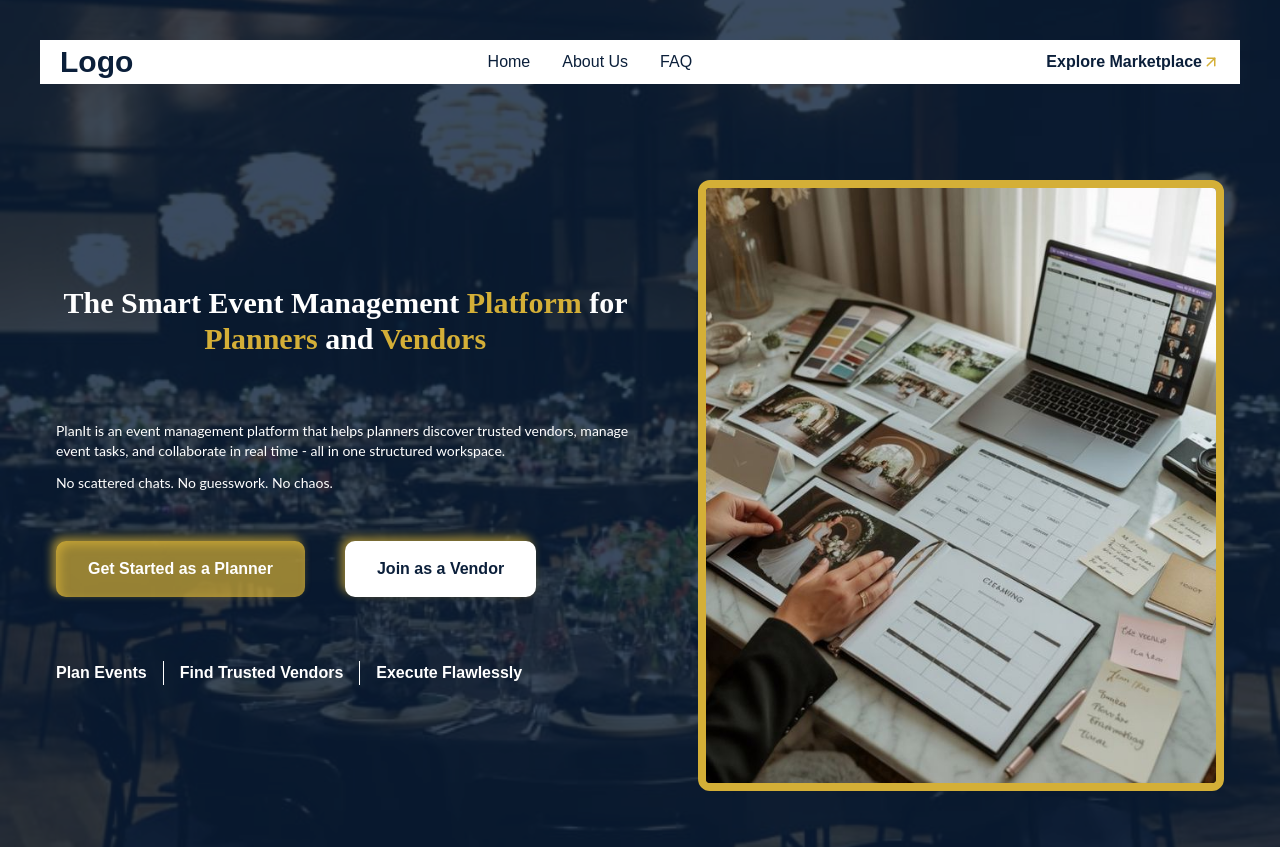
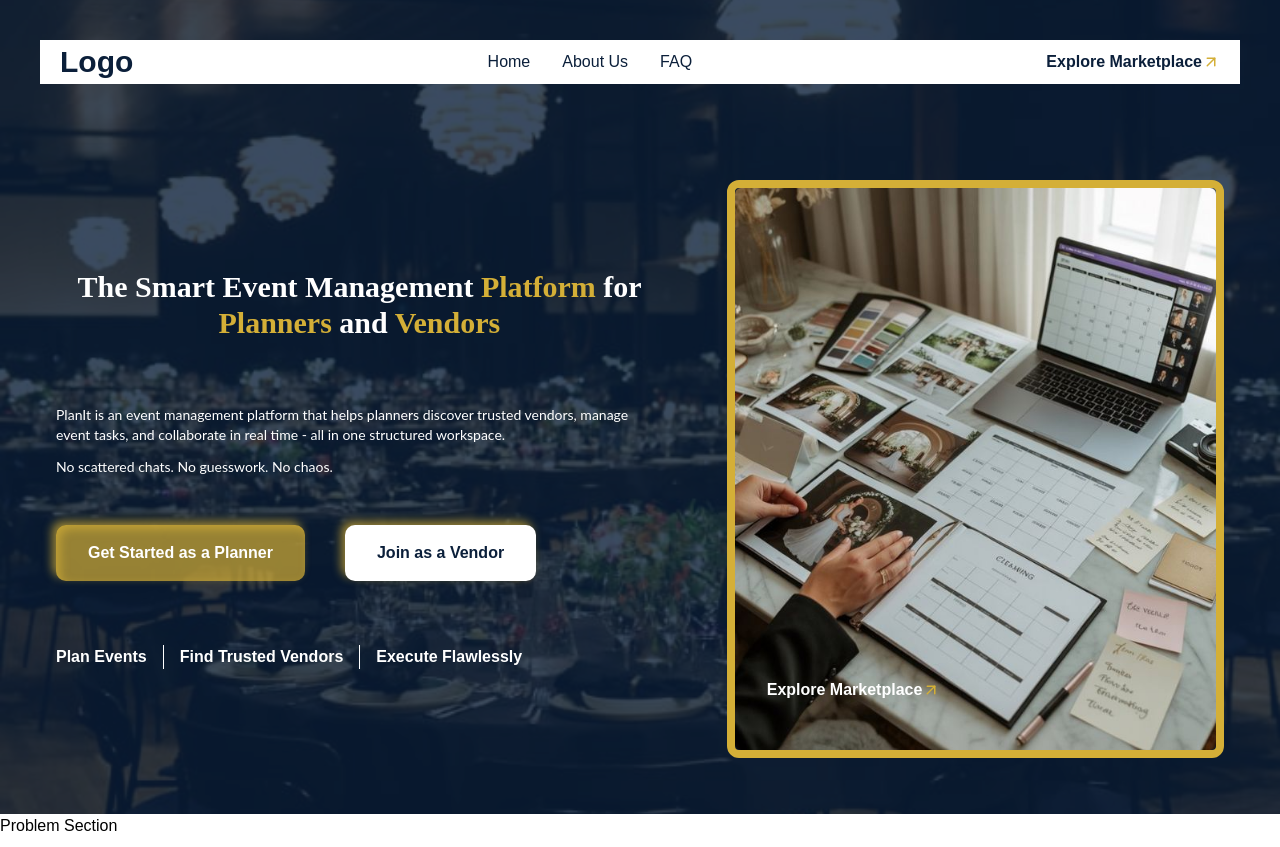
Before and after one commit to Planit-co/planit-web, a React (Vite) app in the folder planit/: page / in a window 1280 px wide. Built offline with nearby package versions, Linux system fonts and the light colour scheme.

Commit message:
created the problem section jsx file

```diff
--- /dev/null
+++ b/planit/src/Pages/Landing-page/HeroSection.jsx
@@ -0,0 +1,83 @@
+import { LuArrowUpRight } from "react-icons/lu";
+import HeroImage from "../../assets/images/hero-image.jpg";
+
+const HeroSection = () => {
+  return (
+    <div className="hero-section relative p-2 md:p-5 lg:p-10">
+      {/* Background Image */}
+      <img
+        src="/images/bg-image.jpg"
+        alt="background image"
+        className="absolute inset-0 w-full h-full object-cover "
+      />
+
+      {/* Image overlay */}
+      <div className="image-overlay absolute inset-0"></div>
+
+      {/* Content */}
+      <div className="relative z-10 flex flex-col md:gap-10 xl:gap-20">
+        <header className="header px-2 md:px-5 py-1 flex justify-between items-center bg-white montserrat-font">
+          <h2 className="font-bold text-2xl md:text-3xl cursor-pointer">
+            Logo
+          </h2>
+          <nav>
+            <ul className="flex gap-2 md:gap-4 lg:gap-8 font-medium">
+              <li>
+                <a href="#">Home</a>
+              </li>
+              <li>
+                <a href="#">About Us</a>
+              </li>
+              <li>
+                <a href="#">FAQ</a>
+              </li>
+            </ul>
+          </nav>
+          <div className="flex items-center cursor-pointer">
+            <p className="font-semibold">Explore Marketplace</p>
+            <LuArrowUpRight className="arrow text-lg" />
+          </div>
+        </header>
+
+        <div className="main text-white p-2 md:p-4 flex gap-12 xl:gap-16 items-center">
+          <div className="main-content w-11/20">
+            <h2 className="font-bold text-2xl md:text-3xl text-center 2xl:text-left playfair-display-font mb-16">
+              The Smart Event Management <span>Platform</span> for{" "}
+              <span>Planners</span> and <span>Vendors</span>
+            </h2>
+            <div className="lato-regular text-sm flex flex-col gap-3 mb-12">
+              <p>
+                PlanIt is an event management platform that helps planners
+                discover trusted vendors, manage event tasks, and collaborate in
+                real time - all in one structured workspace.
+              </p>
+              <p>No scattered chats. No guesswork. No chaos.</p>
+            </div>
+            <div className="montserrat-font font-semibold flex flex-col md:flex-row gap-10 mb-16">
+              <button className="btn btn-planner py-4 px-8 rounded-md">
+                Get Started as a Planner
+              </button>
+              <button className="btn btn-vendor py-4 px-8 rounded-md ">
+                Join as a Vendor
+              </button>
+            </div>
+            <div className="roadmap montserrat-font font-semibold flex gap-4">
+              <p>Plan Events</p>
+              <p>Find Trusted Vendors</p>
+              <p>Execute Flawlessly</p>
+            </div>
+          </div>
+          <div className="hero-image relative w-9/20 border-8 rounded-xl ">
+            <img src={HeroImage} alt="hero image" className="rounded-md" />
+            <div className="absolute flex items-center cursor-pointer left-8 bottom-12">
+              <p className="font-semibold">Explore Marketplace</p>
+              <LuArrowUpRight className="arrow text-lg" />
+            </div>
+          </div>
+        </div>
+      </div>
+    </div>
+  );
+};
+
+export default HeroSection;
--- a/planit/src/Pages/Landing-page/HomePage.css
+++ b/planit/src/Pages/Landing-page/HomePage.css
@@ -40,7 +40,7 @@
   border-right: 1px solid #fff;
 }
 
-.main img {
+.main .hero-image {
   border-color: #d4af37;
 }
 
--- a/planit/src/Pages/Landing-page/HomePage.jsx
+++ b/planit/src/Pages/Landing-page/HomePage.jsx
@@ -1,83 +1,12 @@
+import HeroSection from "./HeroSection";
+import ProblemSection from "./ProblemSection";
 import "./HomePage.css";
-import { LuArrowUpRight } from "react-icons/lu";
-import HeroImage from "../../assets/images/hero-image.jpg";
 
 const HomePage = () => {
   return (
     <>
-      {/* Hero Section */}
-      <div className="hero-section relative p-2 md:p-5 lg:p-10">
-        {/* Background Image */}
-        <img
-          src="/images/bg-image.jpg"
-          alt="background image"
-          className="absolute inset-0 w-full h-full object-cover "
-        />
-
-        {/* Image overlay */}
-        <div className="image-overlay absolute inset-0"></div>
-
-        {/* Content */}
-        <div className="relative z-10 flex flex-col md:gap-10 xl:gap-20">
-          <header className="header px-2 md:px-5 py-1 flex justify-between items-center bg-white montserrat-font">
-            <h2 className="font-bold text-2xl md:text-3xl cursor-pointer">
-              Logo
-            </h2>
-            <nav>
-              <ul className="flex gap-2 md:gap-4 lg:gap-8 font-medium">
-                <li>
-                  <a href="#">Home</a>
-                </li>
-                <li>
-                  <a href="#">About Us</a>
-                </li>
-                <li>
-                  <a href="#">FAQ</a>
-                </li>
-              </ul>
-            </nav>
-            <div className="flex items-center cursor-pointer">
-              <p className="font-semibold">Explore Marketplace</p>
-              <LuArrowUpRight className="arrow text-lg" />
-            </div>
-          </header>
-
-          <div className="main text-white p-2 md:p-4 flex gap-12 xl:gap-16 items-center">
-            <div className="main-content w-11/20">
-              <h2 className="font-bold text-2xl md:text-3xl text-center 2xl:text-left playfair-display-font mb-16">
-                The Smart Event Management <span>Platform</span> for{" "}
-                <span>Planners</span> and <span>Vendors</span>
-              </h2>
-              <div className="lato-regular text-sm flex flex-col gap-3 mb-12">
-                <p>
-                  PlanIt is an event management platform that helps planners
-                  discover trusted vendors, manage event tasks, and collaborate
-                  in real time - all in one structured workspace.
-                </p>
-                <p>No scattered chats. No guesswork. No chaos.</p>
-              </div>
-              <div className="montserrat-font font-semibold flex flex-col md:flex-row gap-10 mb-16">
-                <button className="btn btn-planner py-4 px-8 rounded-md">
-                  Get Started as a Planner
-                </button>
-                <button className="btn btn-vendor py-4 px-8 rounded-md ">
-                  Join as a Vendor
-                </button>
-              </div>
-              <div className="roadmap montserrat-font font-semibold flex gap-4">
-                <p>Plan Events</p>
-                <p>Find Trusted Vendors</p>
-                <p>Execute Flawlessly</p>
-              </div>
-            </div>
-            <img
-              src={HeroImage}
-              alt="hero image"
-              className="w-9/20 border-8 rounded-xl "
-            />
-          </div>
-        </div>
-      </div>
+      <HeroSection />
+      <ProblemSection />
     </>
   );
 };
--- /dev/null
+++ b/planit/src/Pages/Landing-page/ProblemSection.jsx
@@ -0,0 +1,5 @@
+const ProblemSection = () => {
+  return <>Problem Section</>
+}
+
+export default ProblemSection;
```
Also changed, not shown: planit/public/images/hero-image.jpg (added).
